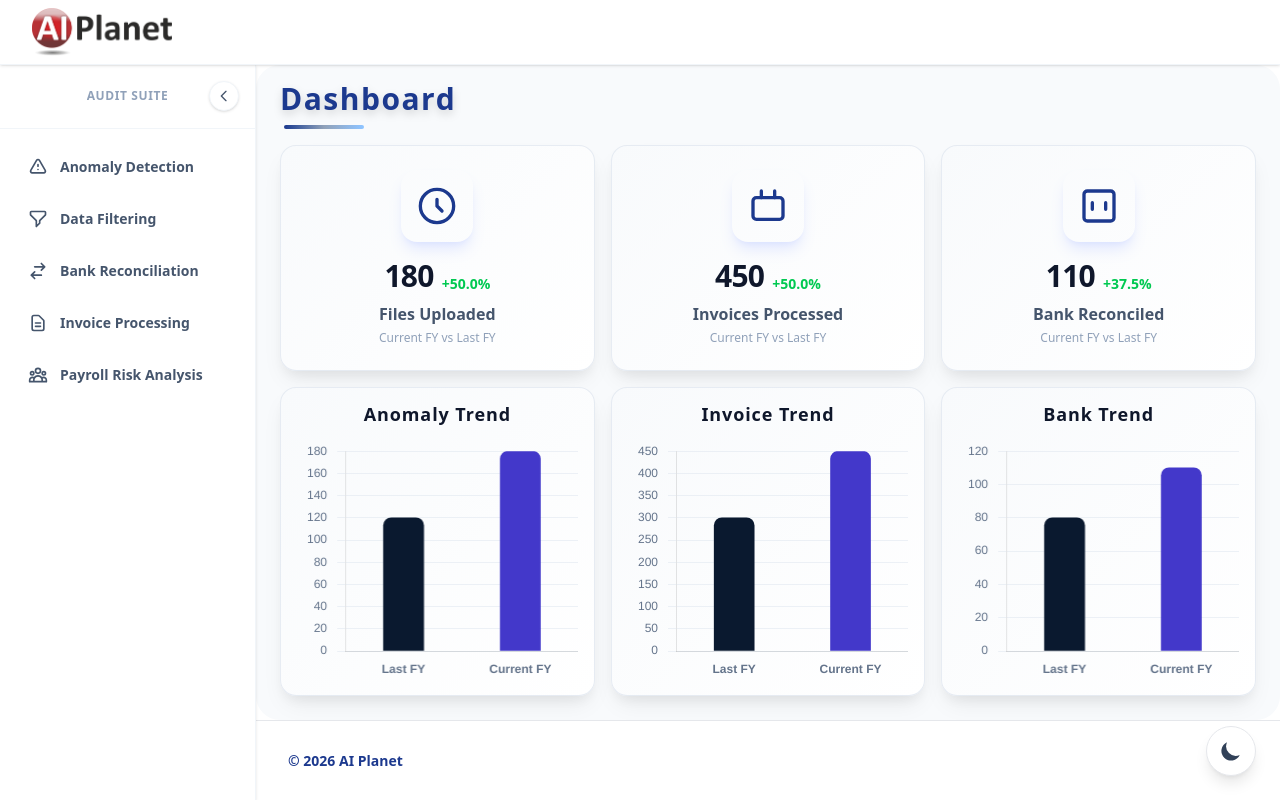
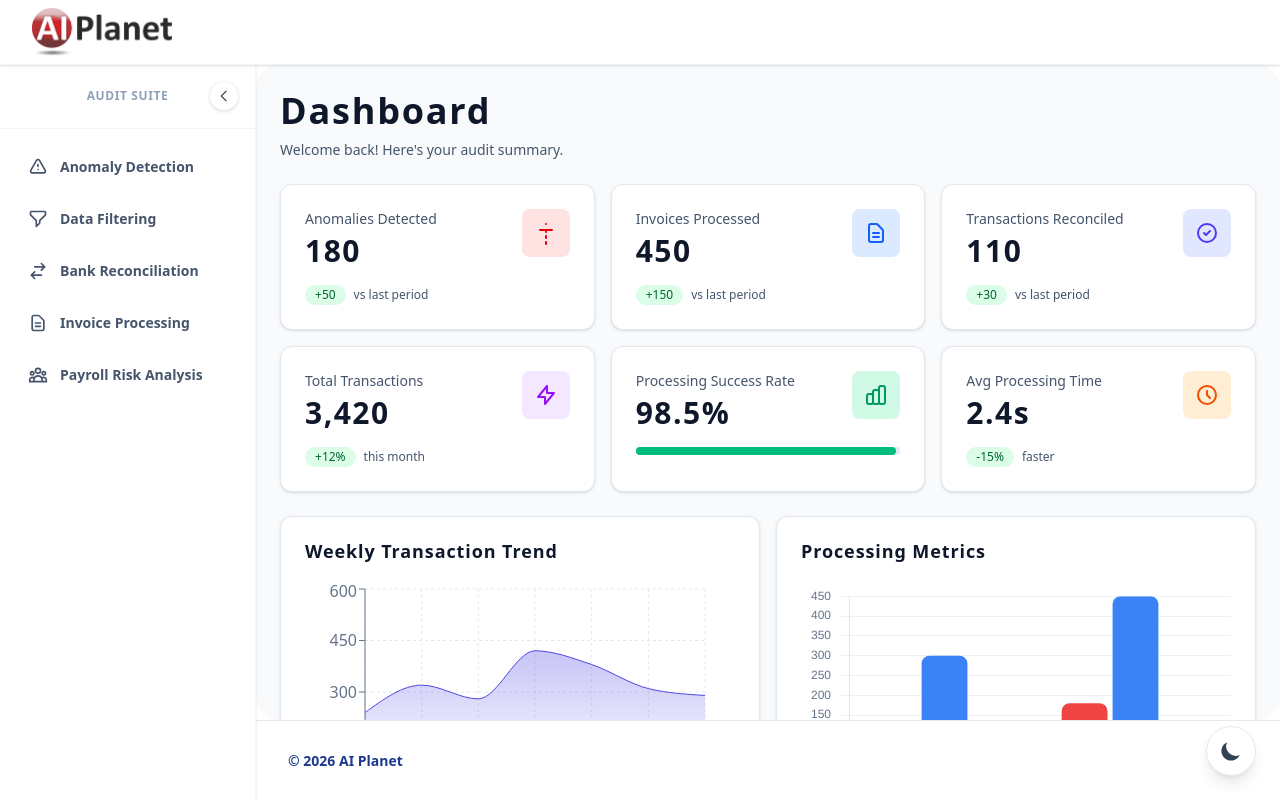
Before and after one commit to RaviKrishna-isowhiz/new_test_ai, a Next.js app: page /dashboard in a window 1280 px wide. Built offline with nearby package versions, Linux system fonts and the light colour scheme; a web font is replaced by a local one.

Commit message:
feat: redesign dashboard with modern, professional interface
Add enhanced KPI cards, advanced visualizations, and responsive design improvements

```diff
--- a/src/app/dashboard/page.tsx
+++ b/src/app/dashboard/page.tsx
@@ -1,11 +1,4 @@
 "use client";
-
-// Static dashboard data for charts and cards
-const dashboardData = {
-  anomalyFiles: { last: 120, current: 180 },
-  invoicesProcessed: { last: 300, current: 450 },
-  bankReconciled: { last: 80, current: 110 },
-};
 
 import React from "react";
 import { Bar } from "react-chartjs-2";
@@ -19,10 +12,38 @@ import {
   Legend,
 } from "chart.js";
 import { useTheme } from "@/contexts/ThemeContext";
+import {
+  AreaChart,
+  Area,
+  XAxis,
+  YAxis,
+  CartesianGrid,
+  ResponsiveContainer,
+} from "recharts";
 
 ChartJS.register(CategoryScale, LinearScale, BarElement, Title, Tooltip, Legend);
 
-// Helper function for percent difference
+// Static dashboard data
+const dashboardData = {
+  anomalyFiles: { last: 120, current: 180, change: 50 },
+  invoicesProcessed: { last: 300, current: 450, change: 150 },
+  bankReconciled: { last: 80, current: 110, change: 30 },
+  totalTransactions: { value: 3420, change: 12 },
+  successRate: { value: 98.5, change: 2.1 },
+  avgProcessingTime: { value: "2.4s", change: -15 },
+};
+
+// Sample time series data
+const timeSeriesData = [
+  { date: "Mon", transactions: 240 },
+  { date: "Tue", transactions: 320 },
+  { date: "Wed", transactions: 280 },
+  { date: "Thu", transactions: 420 },
+  { date: "Fri", transactions: 380 },
+  { date: "Sat", transactions: 310 },
+  { date: "Sun", transactions: 290 },
+];
+
 function getPercent(current: number, last: number) {
   if (last === 0) return "N/A";
   const percent = ((current - last) / last) * 100;
@@ -33,15 +54,11 @@ export default function DashboardPage() {
   const { theme } = useTheme();
   const isDark = theme === 'dark';
 
-  // Debug logging
-  console.log('Current theme:', theme, 'isDark:', isDark);
-
-  // Chart configuration based on theme
   const chartOptions = {
     responsive: true,
     maintainAspectRatio: false,
     plugins: {
-      legend: { display: false },
+      legend: { display: true, position: 'bottom' as const },
       tooltip: {
         backgroundColor: isDark ? '#1e293b' : '#ffffff',
         titleColor: isDark ? '#f8fafc' : '#0f172a',
@@ -78,111 +95,189 @@ export default function DashboardPage() {
     }
   };
 
-  // Chart colors: Navy to Indigo gradient supports
-  const chartColors = isDark
-    ? ["#334155", "#6366f1"]
-    : ["#0a192f", "#4338ca"];
+  return (
+    <div className={`flex-1 bg-slate-50 dark:bg-slate-950 py-6 px-6 flex flex-col rounded-3xl h-full overflow-auto`}>
+      <div className="w-full flex flex-col gap-6">
+        {/* Header */}
+        <div>
+          <h1 className="text-4xl font-bold text-slate-900 dark:text-white mb-2">Dashboard</h1>
+          <p className="text-slate-600 dark:text-slate-400 text-sm">Welcome back! Here&apos;s your audit summary.</p>
+        </div>
 
-  // ChartJS registration is already done at the top-level
-  return (
-    <div className={`flex-1 bg-slate-50 dark:bg-slate-950 py-4 px-6 flex flex-col rounded-3xl h-full overflow-hidden ${isDark ? 'dark-mode-active' : ''}`}>
-      <div className="w-full flex flex-col h-full">
-        <div>
-          <h1 className="text-3xl font-semibold text-blue-900 dark:text-white text-left drop-shadow-lg tracking-tight flex items-center gap-2">
-            <span>Dashboard</span>
-          </h1>
-          <div className="w-20 h-1 bg-gradient-to-r from-blue-900 via-slate-400 to-blue-300 dark:from-blue-400 dark:via-blue-500 dark:to-blue-600 rounded-full mt-2 ml-1 mb-4" />
-        </div>
-        <div className="grid grid-cols-1 md:grid-cols-3 gap-4 mb-4">
-          {/* Card: Anomaly Detection */}
-          <div className={`card-premium p-6 flex flex-col items-center cursor-pointer group rounded-2xl ${isDark ? 'force-dark-card' : ''}`}>
-            <div className="bg-gradient-to-br from-navy to-indigo dark:from-indigo-900 dark:to-indigo-700 bg-opacity-10 rounded-2xl p-4 mb-4 shadow-indigo-200/50 dark:shadow-none shadow-lg">
-              <svg className="w-10 h-10 text-blue-900 dark:text-white" fill="none" stroke="currentColor" viewBox="0 0 24 24"><circle cx="12" cy="12" r="10" strokeWidth="2" /><path strokeWidth="2" strokeLinecap="round" strokeLinejoin="round" d="M12 8v4l3 3" /></svg>
+        {/* KPI Cards Grid - 2x3 */}
+        <div className="grid grid-cols-1 md:grid-cols-2 lg:grid-cols-3 gap-4">
+          {/* Card 1: Anomalies */}
+          <div className="bg-white dark:bg-slate-800 rounded-xl p-6 border border-slate-200 dark:border-slate-700 shadow-sm hover:shadow-md transition-shadow">
+            <div className="flex items-start justify-between mb-4">
+              <div>
+                <p className="text-slate-600 dark:text-slate-400 text-sm font-medium mb-1">Anomalies Detected</p>
+                <h3 className="text-3xl font-bold text-slate-900 dark:text-white">{dashboardData.anomalyFiles.current}</h3>
+              </div>
+              <div className="p-3 bg-red-100 dark:bg-red-900/30 rounded-lg">
+                <svg className="w-6 h-6 text-red-600 dark:text-red-400" fill="none" stroke="currentColor" viewBox="0 0 24 24">
+                  <path strokeLinecap="round" strokeLinejoin="round" strokeWidth={2} d="M12 9v2m0 4v2m0 4v2M6 9h12m-6-6h0" />
+                </svg>
+              </div>
             </div>
-            <div className="flex items-end gap-2">
-              <div className="text-3xl font-extrabold text-slate-900 dark:text-white tracking-tight">{dashboardData.anomalyFiles.current}</div>
-              <span className={`text-sm font-bold ${dashboardData.anomalyFiles.current >= dashboardData.anomalyFiles.last ? 'text-green-500' : 'text-rose-500'}`}>{getPercent(dashboardData.anomalyFiles.current, dashboardData.anomalyFiles.last)}</span>
+            <div className="flex items-center gap-2">
+              <span className="px-2.5 py-0.5 rounded-full text-xs font-medium bg-green-100 dark:bg-green-900/30 text-green-800 dark:text-green-400">
+                +{dashboardData.anomalyFiles.change}
+              </span>
+              <p className="text-xs text-slate-600 dark:text-slate-400">vs last period</p>
             </div>
-            <div className="text-base text-slate-600 dark:text-slate-400 font-semibold mt-2">Files Uploaded</div>
-            <div className="mt-1 text-xs text-slate-400 dark:text-slate-500">Current FY vs Last FY</div>
           </div>
-          {/* Card: Invoices Processed */}
-          <div className={`card-premium p-6 flex flex-col items-center cursor-pointer group rounded-2xl ${isDark ? 'force-dark-card' : ''}`}>
-            <div className="bg-gradient-to-br from-indigo to-accent dark:from-indigo-800 dark:to-accent-950 bg-opacity-10 rounded-2xl p-4 mb-4 shadow-indigo-200/50 dark:shadow-none shadow-lg">
-              <svg className="w-10 h-10 text-blue-900 dark:text-white" fill="none" stroke="currentColor" viewBox="0 0 24 24"><rect x="3" y="7" width="18" height="13" rx="2" strokeWidth="2" /><path strokeWidth="2" strokeLinecap="round" strokeLinejoin="round" d="M16 3v4M8 3v4" /></svg>
+
+          {/* Card 2: Invoices */}
+          <div className="bg-white dark:bg-slate-800 rounded-xl p-6 border border-slate-200 dark:border-slate-700 shadow-sm hover:shadow-md transition-shadow">
+            <div className="flex items-start justify-between mb-4">
+              <div>
+                <p className="text-slate-600 dark:text-slate-400 text-sm font-medium mb-1">Invoices Processed</p>
+                <h3 className="text-3xl font-bold text-slate-900 dark:text-white">{dashboardData.invoicesProcessed.current}</h3>
+              </div>
+              <div className="p-3 bg-blue-100 dark:bg-blue-900/30 rounded-lg">
+                <svg className="w-6 h-6 text-blue-600 dark:text-blue-400" fill="none" stroke="currentColor" viewBox="0 0 24 24">
+                  <path strokeLinecap="round" strokeLinejoin="round" strokeWidth={2} d="M9 12h6m-6 4h6m2 5H7a2 2 0 01-2-2V5a2 2 0 012-2h5.586a1 1 0 01.707.293l5.414 5.414a1 1 0 01.293.707V19a2 2 0 01-2 2z" />
+                </svg>
+              </div>
             </div>
-            <div className="flex items-end gap-2">
-              <div className="text-3xl font-extrabold text-slate-900 dark:text-white tracking-tight">{dashboardData.invoicesProcessed.current}</div>
-              <span className={`text-sm font-bold ${dashboardData.invoicesProcessed.current >= dashboardData.invoicesProcessed.last ? 'text-green-500' : 'text-rose-500'}`}>{getPercent(dashboardData.invoicesProcessed.current, dashboardData.invoicesProcessed.last)}</span>
+            <div className="flex items-center gap-2">
+              <span className="px-2.5 py-0.5 rounded-full text-xs font-medium bg-green-100 dark:bg-green-900/30 text-green-800 dark:text-green-400">
+                +{dashboardData.invoicesProcessed.change}
+              </span>
+              <p className="text-xs text-slate-600 dark:text-slate-400">vs last period</p>
             </div>
-            <div className="text-base text-slate-600 dark:text-slate-400 font-semibold mt-2">Invoices Processed</div>
-            <div className="mt-1 text-xs text-slate-400 dark:text-slate-500">Current FY vs Last FY</div>
           </div>
-          {/* Card: Bank Reconciliation */}
-          <div className={`card-premium p-6 flex flex-col items-center cursor-pointer group rounded-2xl ${isDark ? 'force-dark-card' : ''}`}>
-            <div className="bg-gradient-to-br from-navy to-accent dark:from-navy-950 dark:to-accent-900 bg-opacity-10 rounded-2xl p-4 mb-4 shadow-indigo-200/50 dark:shadow-none shadow-lg">
-              <svg className="w-10 h-10 text-blue-900 dark:text-white" fill="none" stroke="currentColor" viewBox="0 0 24 24"><rect x="3" y="3" width="18" height="18" rx="2" strokeWidth="2" /><path strokeWidth="2" strokeLinecap="round" strokeLinejoin="round" d="M8 10v4M16 10v4" /></svg>
+
+          {/* Card 3: Bank Reconciled */}
+          <div className="bg-white dark:bg-slate-800 rounded-xl p-6 border border-slate-200 dark:border-slate-700 shadow-sm hover:shadow-md transition-shadow">
+            <div className="flex items-start justify-between mb-4">
+              <div>
+                <p className="text-slate-600 dark:text-slate-400 text-sm font-medium mb-1">Transactions Reconciled</p>
+                <h3 className="text-3xl font-bold text-slate-900 dark:text-white">{dashboardData.bankReconciled.current}</h3>
+              </div>
+              <div className="p-3 bg-indigo-100 dark:bg-indigo-900/30 rounded-lg">
+                <svg className="w-6 h-6 text-indigo-600 dark:text-indigo-400" fill="none" stroke="currentColor" viewBox="0 0 24 24">
+                  <path strokeLinecap="round" strokeLinejoin="round" strokeWidth={2} d="M9 12l2 2 4-4m6 2a9 9 0 11-18 0 9 9 0 0118 0z" />
+                </svg>
+              </div>
             </div>
-            <div className="flex items-end gap-2">
-              <div className="text-3xl font-extrabold text-slate-900 dark:text-white tracking-tight">{dashboardData.bankReconciled.current}</div>
-              <span className={`text-sm font-bold ${dashboardData.bankReconciled.current >= dashboardData.bankReconciled.last ? 'text-green-500' : 'text-rose-500'}`}>{getPercent(dashboardData.bankReconciled.current, dashboardData.bankReconciled.last)}</span>
+            <div className="flex items-center gap-2">
+              <span className="px-2.5 py-0.5 rounded-full text-xs font-medium bg-green-100 dark:bg-green-900/30 text-green-800 dark:text-green-400">
+                +{dashboardData.bankReconciled.change}
+              </span>
+              <p className="text-xs text-slate-600 dark:text-slate-400">vs last period</p>
             </div>
-            <div className="text-base text-slate-600 dark:text-slate-400 font-semibold mt-2">Bank Reconciled</div>
-            <div className="mt-1 text-xs text-slate-400 dark:text-slate-500">Current FY vs Last FY</div>
+          </div>
+
+          {/* Card 4: Total Transactions */}
+          <div className="bg-white dark:bg-slate-800 rounded-xl p-6 border border-slate-200 dark:border-slate-700 shadow-sm hover:shadow-md transition-shadow">
+            <div className="flex items-start justify-between mb-4">
+              <div>
+                <p className="text-slate-600 dark:text-slate-400 text-sm font-medium mb-1">Total Transactions</p>
+                <h3 className="text-3xl font-bold text-slate-900 dark:text-white">{dashboardData.totalTransactions.value.toLocaleString()}</h3>
+              </div>
+              <div className="p-3 bg-purple-100 dark:bg-purple-900/30 rounded-lg">
+                <svg className="w-6 h-6 text-purple-600 dark:text-purple-400" fill="none" stroke="currentColor" viewBox="0 0 24 24">
+                  <path strokeLinecap="round" strokeLinejoin="round" strokeWidth={2} d="M13 10V3L4 14h7v7l9-11h-7z" />
+                </svg>
+              </div>
+            </div>
+            <div className="flex items-center gap-2">
+              <span className="px-2.5 py-0.5 rounded-full text-xs font-medium bg-green-100 dark:bg-green-900/30 text-green-800 dark:text-green-400">
+                +{dashboardData.totalTransactions.change}%
+              </span>
+              <p className="text-xs text-slate-600 dark:text-slate-400">this month</p>
+            </div>
+          </div>
+
+          {/* Card 5: Success Rate */}
+          <div className="bg-white dark:bg-slate-800 rounded-xl p-6 border border-slate-200 dark:border-slate-700 shadow-sm hover:shadow-md transition-shadow">
+            <div className="flex items-start justify-between mb-4">
+              <div>
+                <p className="text-slate-600 dark:text-slate-400 text-sm font-medium mb-1">Processing Success Rate</p>
+                <h3 className="text-3xl font-bold text-slate-900 dark:text-white">{dashboardData.successRate.value}%</h3>
+              </div>
+              <div className="p-3 bg-emerald-100 dark:bg-emerald-900/30 rounded-lg">
+                <svg className="w-6 h-6 text-emerald-600 dark:text-emerald-400" fill="none" stroke="currentColor" viewBox="0 0 24 24">
+                  <path strokeLinecap="round" strokeLinejoin="round" strokeWidth={2} d="M9 19v-6a2 2 0 00-2-2H5a2 2 0 00-2 2v6a2 2 0 002 2h2a2 2 0 002-2zm0 0V9a2 2 0 012-2h2a2 2 0 012 2v10m-6 0a2 2 0 002 2h2a2 2 0 002-2m0 0V5a2 2 0 012-2h2a2 2 0 012 2v14a2 2 0 01-2 2h-2a2 2 0 01-2-2z" />
+                </svg>
+              </div>
+            </div>
+            <div className="w-full bg-slate-200 dark:bg-slate-700 rounded-full h-2">
+              <div className="bg-emerald-500 h-2 rounded-full" style={{ width: `${dashboardData.successRate.value}%` }} />
+            </div>
+          </div>
+
+          {/* Card 6: Avg Processing Time */}
+          <div className="bg-white dark:bg-slate-800 rounded-xl p-6 border border-slate-200 dark:border-slate-700 shadow-sm hover:shadow-md transition-shadow">
+            <div className="flex items-start justify-between mb-4">
+              <div>
+                <p className="text-slate-600 dark:text-slate-400 text-sm font-medium mb-1">Avg Processing Time</p>
+                <h3 className="text-3xl font-bold text-slate-900 dark:text-white">{dashboardData.avgProcessingTime.value}</h3>
+              </div>
+              <div className="p-3 bg-orange-100 dark:bg-orange-900/30 rounded-lg">
+                <svg className="w-6 h-6 text-orange-600 dark:text-orange-400" fill="none" stroke="currentColor" viewBox="0 0 24 24">
+                  <path strokeLinecap="round" strokeLinejoin="round" strokeWidth={2} d="M12 8v4l3 3m6-3a9 9 0 11-18 0 9 9 0 0118 0z" />
+                </svg>
+              </div>
+            </div>
+            <div className="flex items-center gap-2">
+              <span className="px-2.5 py-0.5 rounded-full text-xs font-medium bg-green-100 dark:bg-green-900/30 text-green-800 dark:text-green-400">
+                {dashboardData.avgProcessingTime.change}%
+              </span>
+              <p className="text-xs text-slate-600 dark:text-slate-400">faster</p>
+            </div>
           </div>
         </div>
+
         {/* Charts Section */}
-        <div className="grid grid-cols-1 md:grid-cols-3 gap-4 flex-1 min-h-[250px] pb-2">
-          <div className={`card-premium p-4 flex flex-col items-center rounded-2xl h-full ${isDark ? 'force-dark-card' : ''}`}>
-            <h2 className="text-lg font-extrabold text-slate-900 dark:text-white mb-2">Anomaly Trend</h2>
-            <div className="relative w-full flex-1 min-h-0">
+        <div className="grid grid-cols-1 lg:grid-cols-2 gap-4">
+          {/* Weekly Trend Chart */}
+          <div className="bg-white dark:bg-slate-800 rounded-xl p-6 border border-slate-200 dark:border-slate-700 shadow-sm">
+            <h3 className="text-lg font-bold text-slate-900 dark:text-white mb-4">Weekly Transaction Trend</h3>
+            <div className="h-64">
+              <ResponsiveContainer width="100%" height="100%">
+                <AreaChart data={timeSeriesData} margin={{ top: 10, right: 30, left: 0, bottom: 10 }}>
+                  <defs>
+                    <linearGradient id="colorTransactions" x1="0" y1="0" x2="0" y2="1">
+                      <stop offset="5%" stopColor="#4f46e5" stopOpacity={0.3}/>
+                      <stop offset="95%" stopColor="#4f46e5" stopOpacity={0}/>
+                    </linearGradient>
+                  </defs>
+                  <CartesianGrid strokeDasharray="3 3" stroke={isDark ? '#334155' : '#e2e8f0'} />
+                  <XAxis dataKey="date" stroke={isDark ? '#94a3b8' : '#64748b'} />
+                  <YAxis stroke={isDark ? '#94a3b8' : '#64748b'} />
+                  <Area type="monotone" dataKey="transactions" stroke="#4f46e5" fillOpacity={1} fill="url(#colorTransactions)" />
+                </AreaChart>
+              </ResponsiveContainer>
+            </div>
+          </div>
+
+          {/* Comparison Chart */}
+          <div className="bg-white dark:bg-slate-800 rounded-xl p-6 border border-slate-200 dark:border-slate-700 shadow-sm">
+            <h3 className="text-lg font-bold text-slate-900 dark:text-white mb-4">Processing Metrics</h3>
+            <div className="relative h-64 w-full">
               <Bar
                 data={{
                   labels: ["Last FY", "Current FY"],
                   datasets: [
                     {
-                      label: "Files Uploaded",
+                      label: "Anomalies",
                       data: [dashboardData.anomalyFiles.last, dashboardData.anomalyFiles.current],
-                      backgroundColor: chartColors,
-                      barThickness: 40,
+                      backgroundColor: "#ef4444",
+                      borderRadius: 8,
                     },
-                  ],
-                }}
-                options={chartOptions}
-              />
-            </div>
-          </div>
-          <div className={`card-premium p-4 flex flex-col items-center rounded-2xl h-full ${isDark ? 'force-dark-card' : ''}`}>
-            <h2 className="text-lg font-extrabold text-slate-900 dark:text-white mb-2">Invoice Trend</h2>
-            <div className="relative w-full flex-1 min-h-0">
-              <Bar
-                data={{
-                  labels: ["Last FY", "Current FY"],
-                  datasets: [
                     {
-                      label: "Invoices Processed",
+                      label: "Invoices",
                       data: [dashboardData.invoicesProcessed.last, dashboardData.invoicesProcessed.current],
-                      backgroundColor: chartColors,
-                      barThickness: 40,
+                      backgroundColor: "#3b82f6",
+                      borderRadius: 8,
                     },
-                  ],
-                }}
-                options={chartOptions}
-              />
-            </div>
-          </div>
-          <div className={`card-premium p-4 flex flex-col items-center rounded-2xl h-full ${isDark ? 'force-dark-card' : ''}`}>
-            <h2 className="text-lg font-extrabold text-slate-900 dark:text-white mb-2">Bank Trend</h2>
-            <div className="relative w-full flex-1 min-h-0">
-              <Bar
-                data={{
-                  labels: ["Last FY", "Current FY"],
-                  datasets: [
                     {
-                      label: "Bank Reconciled",
+                      label: "Reconciled",
                       data: [dashboardData.bankReconciled.last, dashboardData.bankReconciled.current],
-                      backgroundColor: chartColors,
-                      barThickness: 40,
+                      backgroundColor: "#8b5cf6",
+                      borderRadius: 8,
                     },
                   ],
                 }}
```
